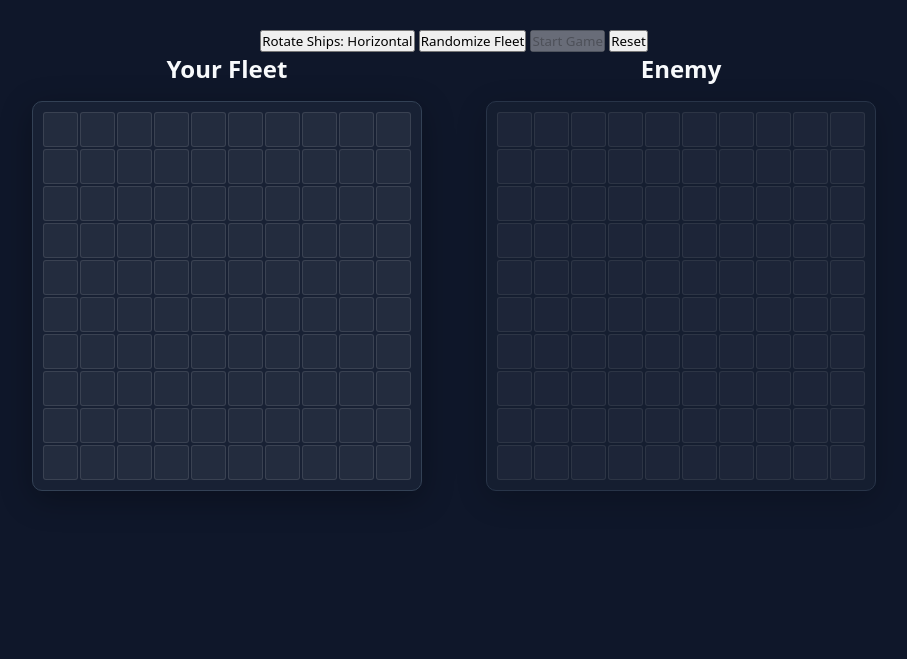
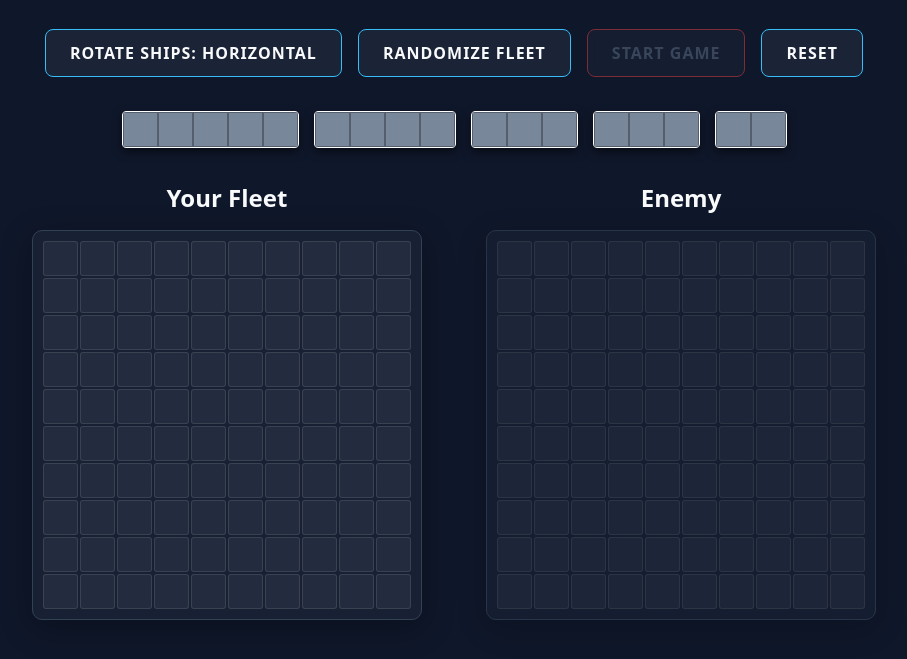
Before and after one commit to AndrewTechTips/Project-BattleShip, a website built with webpack: page src/index.html in a window 1280 px wide. Shown: the part 135-794 px from the top of the page, without its empty margins (186-1093 px from the left). Built offline with nearby package versions, Linux system fonts and the light colour scheme.

Commit message:
add: enhance button styles and implement drag-and-drop functionality for ship placement

```diff
--- a/src/style.css
+++ b/src/style.css
@@ -119,3 +119,86 @@ h1 {
     transform: translate(-50%, -50%);
     color: var(--text-light);
 }
+
+.controls {
+    display: flex;
+    gap: 1rem;
+    margin-bottom: 2rem;
+    flex-wrap: wrap;
+    justify-content: center;
+}
+
+button {
+    background: rgba(30, 41, 59, 0.8);
+    border: 1px solid var(--neon-blue);
+    color: var(--text-light);
+    padding: 12px 24px;
+    border-radius: 8px;
+    cursor: pointer;
+    font-size: 1rem;
+    font-weight: 600;
+    text-transform: uppercase;
+    letter-spacing: 1px;
+    backdrop-filter: blur(5px);
+}
+
+button:hover:not(:disabled) {
+    background: var(--neon-blue);
+    color: var(--bg-dark);
+    box-shadow: 0 0 15px var(--neon-blue), 0 0 30px rgba(56, 189, 248, 0.5);
+    transform: translateY(-2px);
+}
+
+button:disabled {
+    border-color: #334155;
+    color: #64748b;
+    cursor: not-allowed;
+    opacity: 0.5;
+}
+
+button.primary {
+    border-color: var(--neon-red);
+}
+
+button.primary:hover:not(:disabled) {
+    background: var(--neon-red);
+    box-shadow: 0 0 15px var(--neon-red), 0 0 30px rgba(239, 68, 68, 0.5);
+}
+
+.fleet {
+    display: flex;
+    gap: 15px;
+    margin-bottom: 2rem;
+    min-height: 40px;
+    align-items: center;
+    justify-content: center;
+}
+
+.ship-draggable {
+    display: flex;
+    cursor: grab;
+    background-color: rgba(148, 163, 184, 0.8);
+    border: 1px solid #fff;
+    border-radius: 4px;
+    box-shadow: 0 4px 10px rgba(0,0,0,0.5);
+    transition: transform 0.2s;
+}
+
+.ship-draggable:active {
+    cursor: grabbing;
+    transform: scale(1.05);
+}
+
+.ship-draggable.vertical {
+    flex-direction: column;
+}
+
+.ship-segment {
+    width: 35px;
+    height: 35px;
+    border: 1px solid rgba(0,0,0,0.3);
+}
+
+.drag-over {
+    background-color: rgba(56, 189, 248, 0.4) !important;
+}
```
